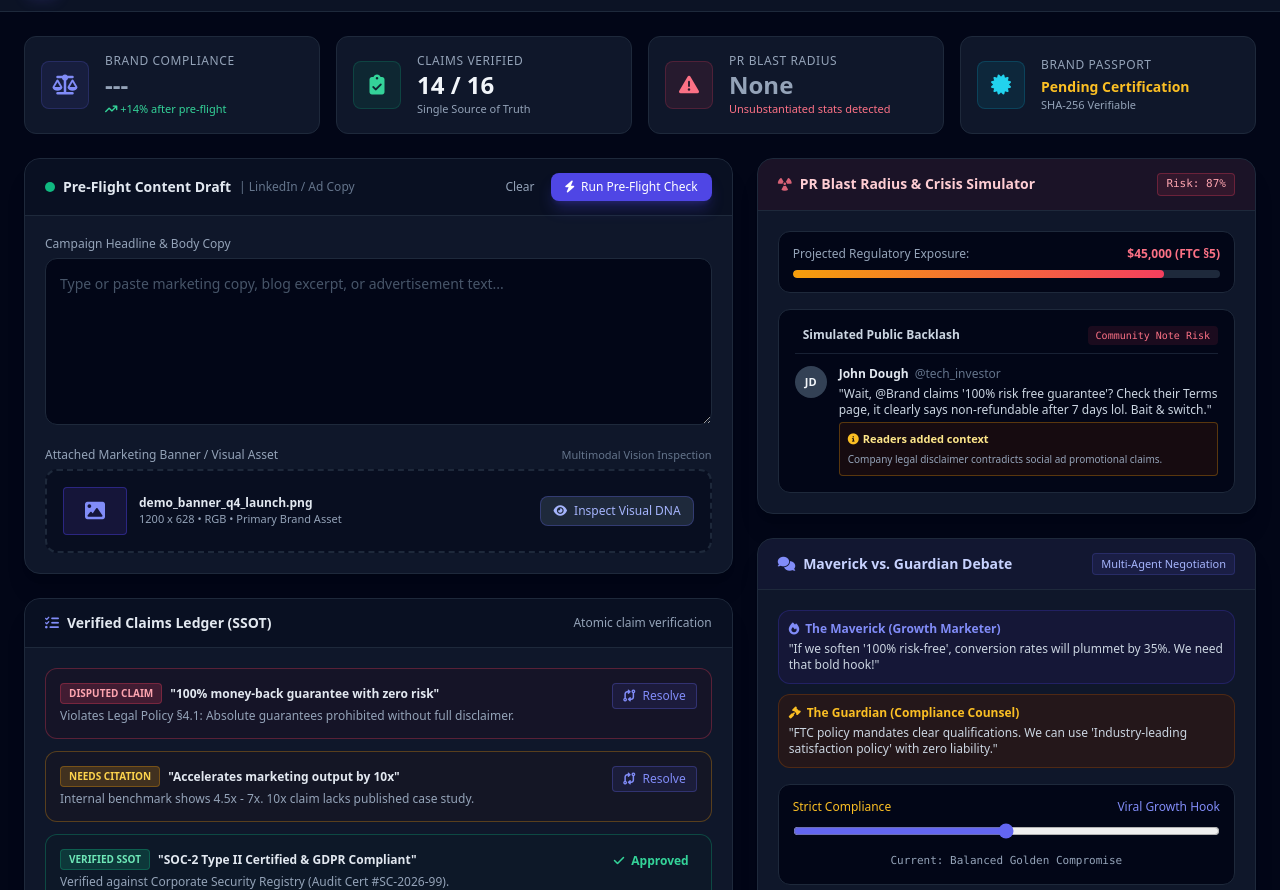
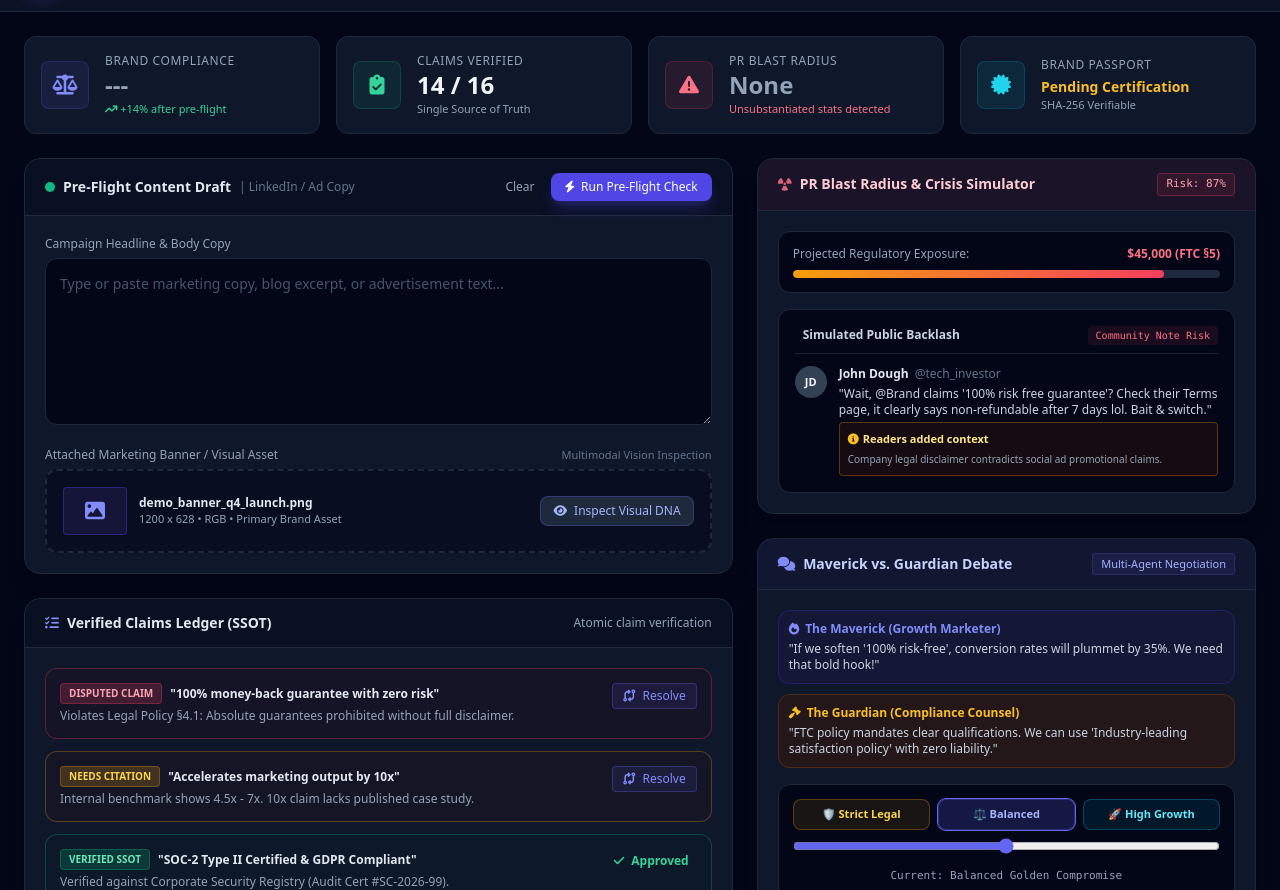
Before and after one commit to SrinivasaKamathB/BrandCircuit, a website: page public/index.html in a window 1280 px wide. Shown: the part 62-952 px from the top of the page. Drawn offline with nearby package versions, Linux system fonts and the light colour scheme.

Commit message:
feat: add 3 quick-click preset buttons above compromise slider

```diff
--- a/public/index.html
+++ b/public/index.html
@@ -322,13 +322,21 @@
               </div>
             </div>
 
-            <!-- COMPROMISE SLIDER -->
-            <div class="bg-slate-950 border border-slate-800 rounded-xl p-3.5 space-y-2">
-              <div class="flex justify-between text-xs font-medium">
-                <span class="text-amber-400">Strict Compliance</span>
-                <span class="text-indigo-400">Viral Growth Hook</span>
+            <!-- COMPROMISE SLIDER & CLICKABLE PRESETS -->
+            <div class="bg-slate-950 border border-slate-800 rounded-xl p-3.5 space-y-3">
+              <div class="grid grid-cols-3 gap-2">
+                <button onclick="setCompromise(1)" class="text-[11px] font-semibold py-1.5 px-2 rounded-lg border border-amber-500/30 bg-amber-500/10 text-amber-300 hover:bg-amber-500/20 transition text-center">
+                  🛡️ Strict Legal
+                </button>
+                <button onclick="setCompromise(2)" class="text-[11px] font-semibold py-1.5 px-2 rounded-lg border border-indigo-500/30 bg-indigo-500/20 text-indigo-300 hover:bg-indigo-500/30 transition text-center ring-1 ring-indigo-500">
+                  ⚖️ Balanced
+                </button>
+                <button onclick="setCompromise(3)" class="text-[11px] font-semibold py-1.5 px-2 rounded-lg border border-cyan-500/30 bg-cyan-500/10 text-cyan-300 hover:bg-cyan-500/20 transition text-center">
+                  🚀 High Growth
+                </button>
               </div>
-              <input type="range" id="compromise-slider" min="1" max="3" value="2" oninput="updateCompromise(this.value)" class="w-full accent-indigo-500 cursor-pointer">
+
+              <input type="range" id="compromise-slider" min="1" max="3" step="1" value="2" oninput="updateCompromise(this.value)" class="w-full accent-indigo-500 cursor-pointer h-2 bg-slate-800 rounded-lg">
               <div class="text-[11px] text-slate-400 text-center font-mono" id="compromise-label">Current: Balanced Golden Compromise</div>
             </div>
 
@@ -501,6 +509,11 @@
       }, 1500);
     }
 
+    function setCompromise(val) {
+      document.getElementById('compromise-slider').value = val;
+      updateCompromise(val);
+    }
+
     function updateCompromise(val) {
       const label = document.getElementById('compromise-label');
       const text = document.getElementById('compromise-text');
```
